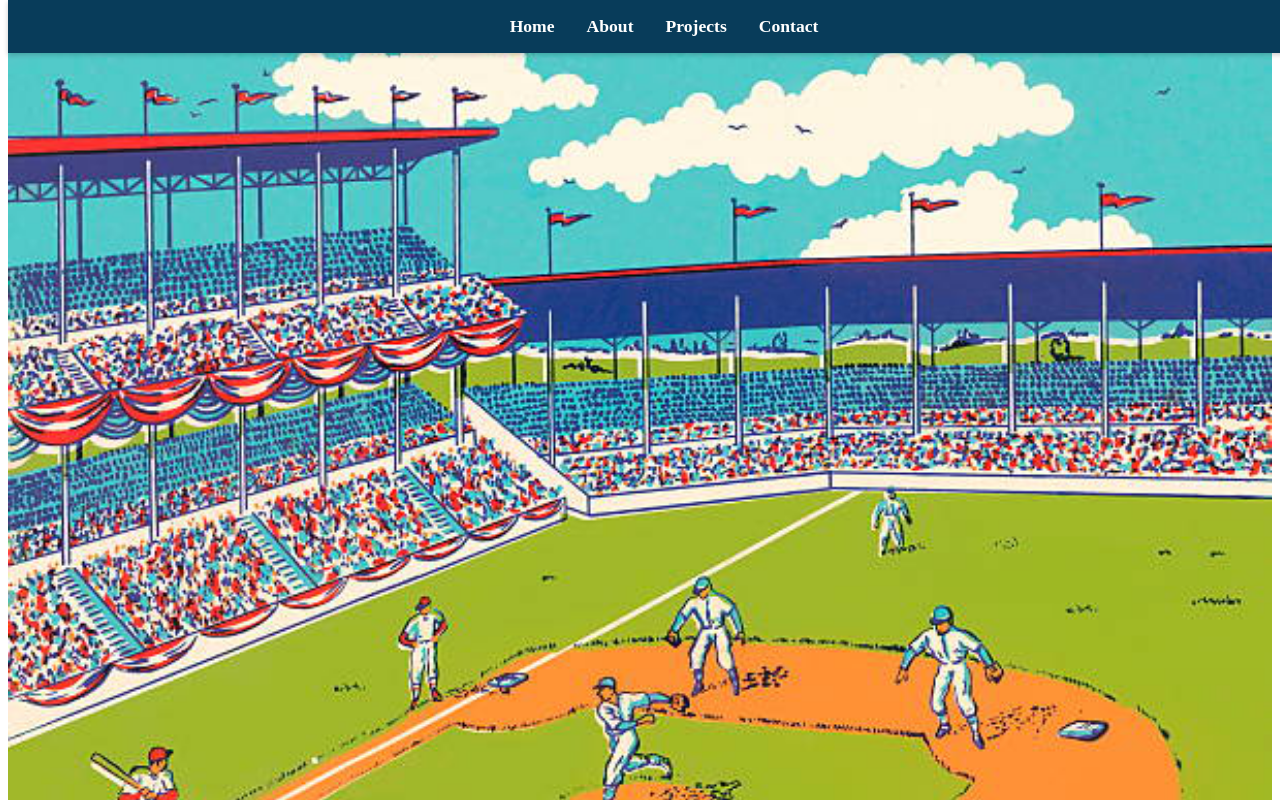
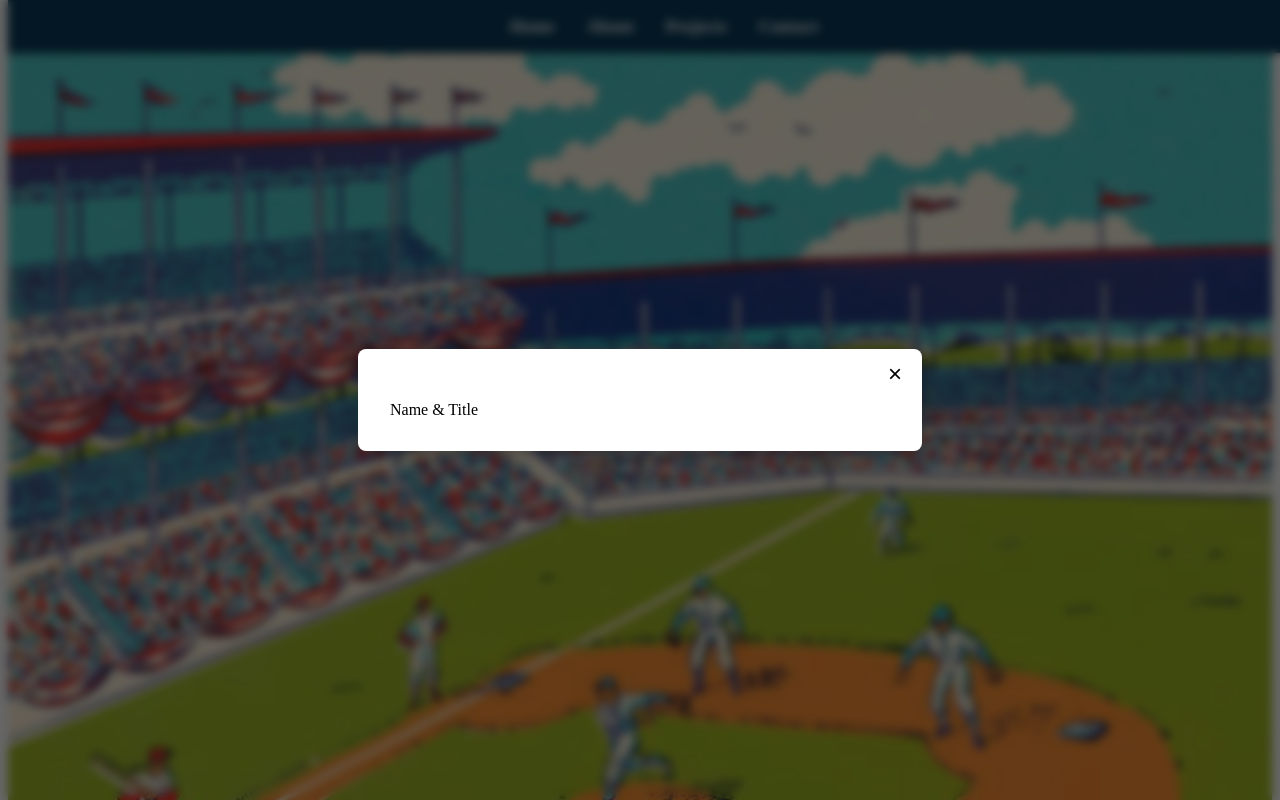
Before and after one commit to James-fleming394/portfolio, a React (Vite) app: page / in a window 1280 px wide. Both pictures are taken after a click on the element "Name & Title". Shown: the top 800 px of the page. Built offline with nearby package versions, Linux system fonts and the light colour scheme.

Commit message:
Add: Modal jsx and css

```diff
--- /dev/null
+++ b/src/components/modal.css
@@ -0,0 +1,37 @@
+.modal-backdrop {
+    position: fixed;
+    top: 0;
+    left: 0;
+    width: 100vw;
+    height: 100vh;
+    background: rgba(0, 0, 0, 0.6);
+    backdrop-filter: blur(5px);
+    display: flex;
+    justify-content: center;
+    align-items: center;
+    z-index: 1000;
+}
+
+.modal-content {
+    background: white;
+    padding: 2rem;
+    border-radius: 8px;
+    position: relative;
+    max-width: 500px;
+    width: 90%;
+    box-shadow: 0 0 20px rgba(0,0,0,0.3);
+}
+
+.modal-close {
+    position: absolute;
+    top: 10px;
+    right: 14px;
+    font-size: 1.5rem;
+    background: none;
+    border: none;
+    cursor: pointer;
+}
+
+.modal-body {
+    margin-top: 1rem;
+}
--- /dev/null
+++ b/src/components/modal.jsx
@@ -0,0 +1,14 @@
+import React from 'react';
+import './Modal.css';
+
+export default function Modal({ title, content, onClose }) {
+    return (
+    <div className="modal-backdrop" onClick={onClose}>
+        <div className="modal-content" onClick={(e) => e.stopPropagation()}>
+        <button className="modal-close" onClick={onClose}>×</button>
+        <h2>{title}</h2>
+        <div className="modal-body">{content}</div>
+        </div>
+    </div>
+    );
+}
--- a/src/components/stadium.css
+++ b/src/components/stadium.css
@@ -70,6 +70,7 @@
   font-weight: bold;
   font-family: 'Comic Sans MS', cursive;
   border-radius: 6px;
+  color: red;
   white-space: nowrap;
   z-index: 5;
   opacity: 0;
--- a/src/components/stadium.jsx
+++ b/src/components/stadium.jsx
@@ -1,57 +1,106 @@
-import React from 'react';
+import React, { useState } from 'react';
 import './Stadium.css';
+import Modal from './Modal';
 
 export default function Stadium() {
+    const [modalContent, setModalContent] = useState(null);
+
+    const openModal = (content) => {
+        setModalContent(content);
+    };
+
+    const closeModal = () => {
+        setModalContent(null);
+    };
+
     return (
         <div className="stadium-wrapper">
             <img src="/stadium.png" alt="Stadium" className="stadium-img" />
 
             <div className="hotspot-overlay">
                 {/* Pitcher */}
-            <div className="player-container" style={{ top: '66%', left: '48.5%', width: '8%', height: '12.5%' }}>
+                <div
+                    className="player-container"
+                    style={{ top: '66%', left: '48.5%', width: '8%', height: '12.5%' }}
+                    onClick={() => openModal('Name & Title')}
+                >
                     <div className="title-card">Name & Title</div>
                 </div>
 
                 {/* Catcher */}
-            <div className="player-container" style={{ top: '76.5%', left: '4.5%', width: '8%', height: '12%' }}>
+                <div
+                    className="player-container"
+                    style={{ top: '76.5%', left: '4.5%', width: '8%', height: '12%' }}
+                    onClick={() => openModal('Contact')}
+                >
                     <div className="title-card">Contact</div>
                 </div>
 
                 {/* Hitter */}
-            <div className="player-container" style={{ top: '72%', left: '12.8%', width: '8%', height: '12.5%' }}>
+                <div
+                    className="player-container"
+                    style={{ top: '72%', left: '12.8%', width: '8%', height: '12.5%' }}
+                    onClick={() => openModal('About Me')}
+                >
                     <div className="title-card">About Me</div>
                 </div>
 
                 {/* First Base */}
-            <div className="player-container" style={{ top: '79%', left: '72%', width: '9%', height: '14.5%' }}>
+                <div
+                    className="player-container"
+                    style={{ top: '79%', left: '72%', width: '9%', height: '14.5%' }}
+                    onClick={() => openModal('Project 1')}
+                >
                     <div className="title-card">Project 1</div>
                 </div>
 
                 {/* Shortstop */}
-            <div className="player-container" style={{ top: '59.7%', left: '74.5%', width: '9%', height: '14%' }}>
+                <div
+                    className="player-container"
+                    style={{ top: '59.7%', left: '74.5%', width: '9%', height: '14%' }}
+                    onClick={() => openModal('Project 2')}
+                >
                     <div className="title-card">Project 2</div>
                 </div>
 
                 {/* Third Base */}
-            <div className="player-container" style={{ top: '56.4%', left: '56%', width: '8%', height: '12%' }}>
+                <div
+                    className="player-container"
+                    style={{ top: '56.4%', left: '56%', width: '8%', height: '12%' }}
+                    onClick={() => openModal('Project 3')}
+                >
                     <div className="title-card">Project 3</div>
                 </div>
 
                 {/* Left Field */}
-            <div className="player-container" style={{ top: '46%', left: '70%', width: '8%', height: '10%' }}>
+                <div
+                    className="player-container"
+                    style={{ top: '46%', left: '70%', width: '8%', height: '10%' }}
+                    onClick={() => openModal('GitHub')}
+                >
                     <div className="title-card">GitHub</div>
                 </div>
 
                 {/* Third Base Coach */}
-            <div className="player-container" style={{ top: '57.5%', left: '33%', width: '8%', height: '12%' }}>
+                <div
+                    className="player-container"
+                    style={{ top: '57.5%', left: '33%', width: '8%', height: '12%' }}
+                    onClick={() => openModal('LinkedIn')}
+                >
                     <div className="title-card">LinkedIn</div>
                 </div>
 
                 {/* First Base Coach */}
-            <div className="player-container" style={{ top: '86%', left: '43.3%', width: '8%', height: '16%' }}>
+                <div
+                    className="player-container"
+                    style={{ top: '86%', left: '43.3%', width: '8%', height: '16%' }}
+                    onClick={() => openModal('Resume')}
+                >
                     <div className="title-card">Resume</div>
                 </div>
             </div>
+
+            {modalContent && <Modal content={modalContent} onClose={closeModal} />}
         </div>
     );
 }
```
Lines whose indentation alone changed are shown as unchanged.
